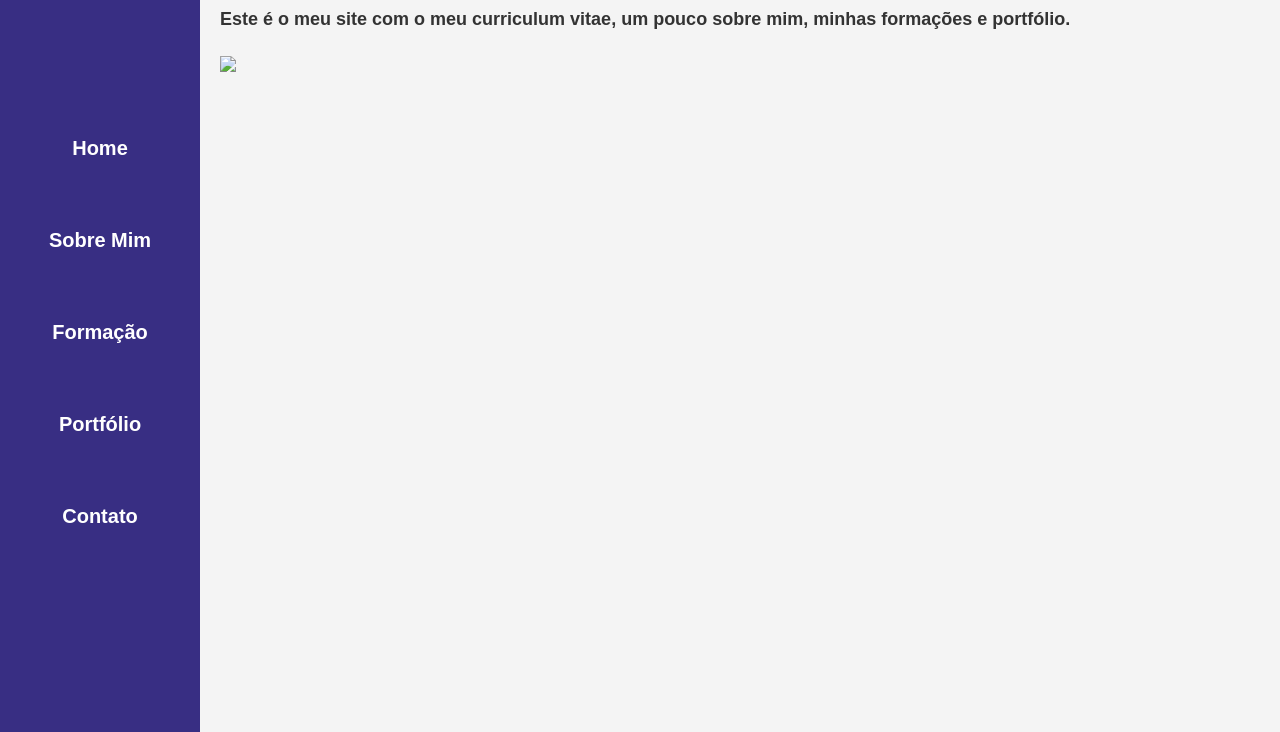
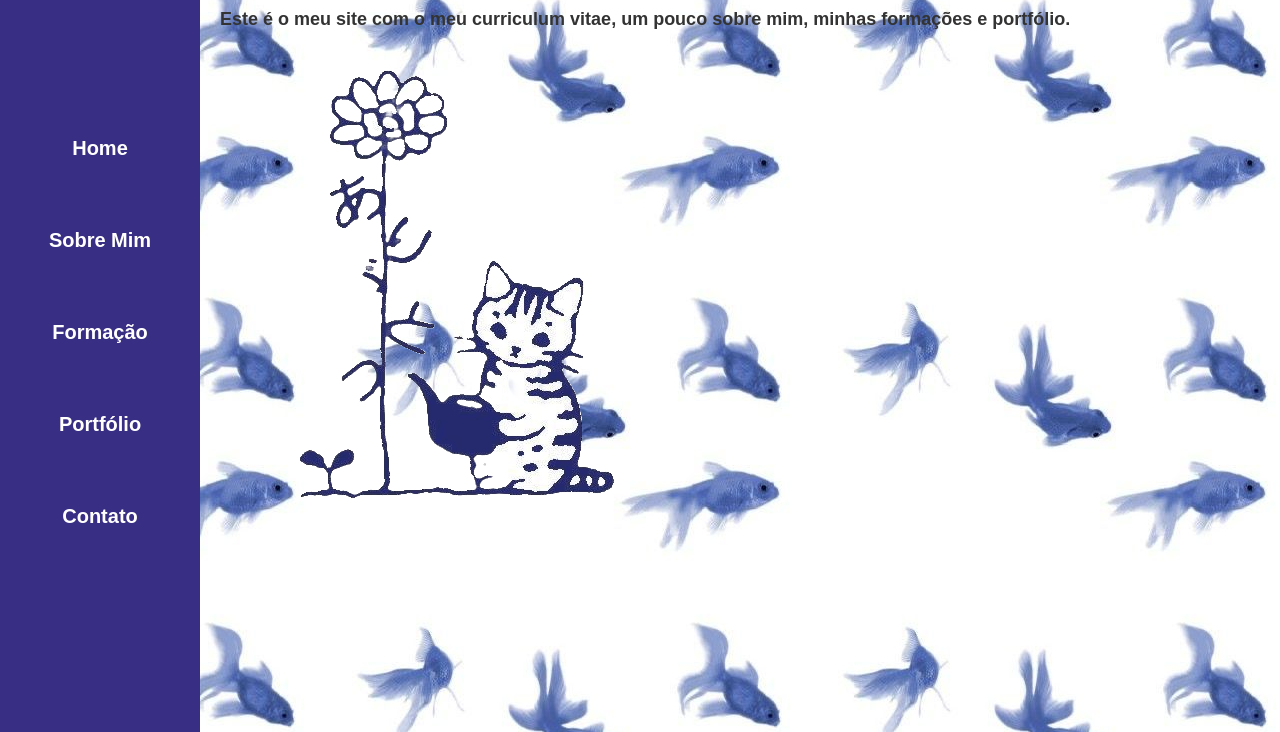
Before and after one commit to pararanara/cv-desenvolvimento-web, a plain HTML site: page index.html in a window 1280 px wide. Shown: the part 68-800 px from the top of the page. Drawn offline with Linux system fonts and the light colour scheme; the site is published under a folder, as on GitHub Pages, so addresses that start at the root find nothing.

Commit message:
Mudanças nas imagens

```diff
--- a/index.html
+++ b/index.html
@@ -26,7 +26,7 @@
             <p>
                 <b>Este é o meu site com o meu curriculum vitae, um pouco sobre mim, minhas formações e portfólio.</b>
             </p>
-            <img src="/img/gatinho.png">
+            <img src="./img/gatinho.png">
         </section>
     </main>
 
--- a/style/base.css
+++ b/style/base.css
@@ -1,7 +1,7 @@
 /* CSS Das Paginas */
 
 body {
-    background-image: url(/img/background.jfif);
+    background-image: url(../img/background.jfif);
     font-family: Arial, sans-serif;
     margin: 0;
     padding: 0;
```
Also changed, not shown: sobre_mim.html (+1 -1 lines).
